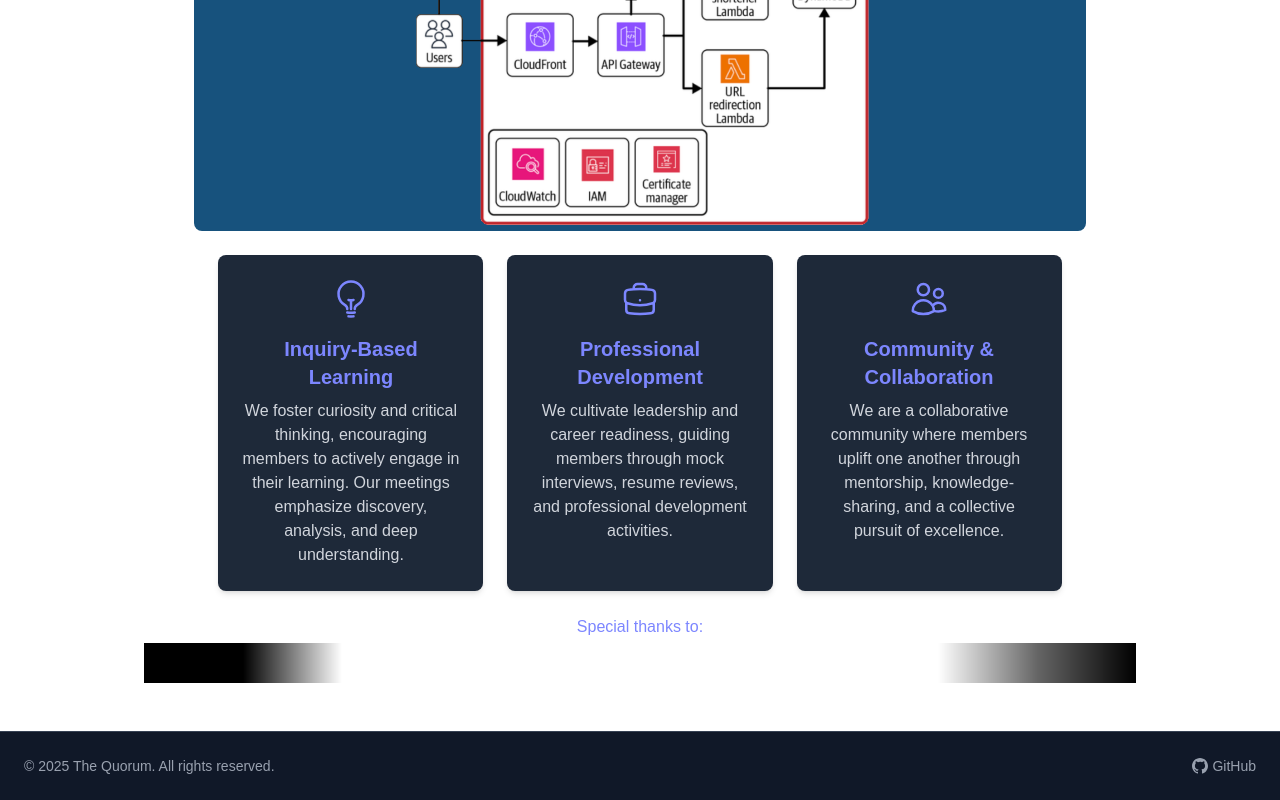
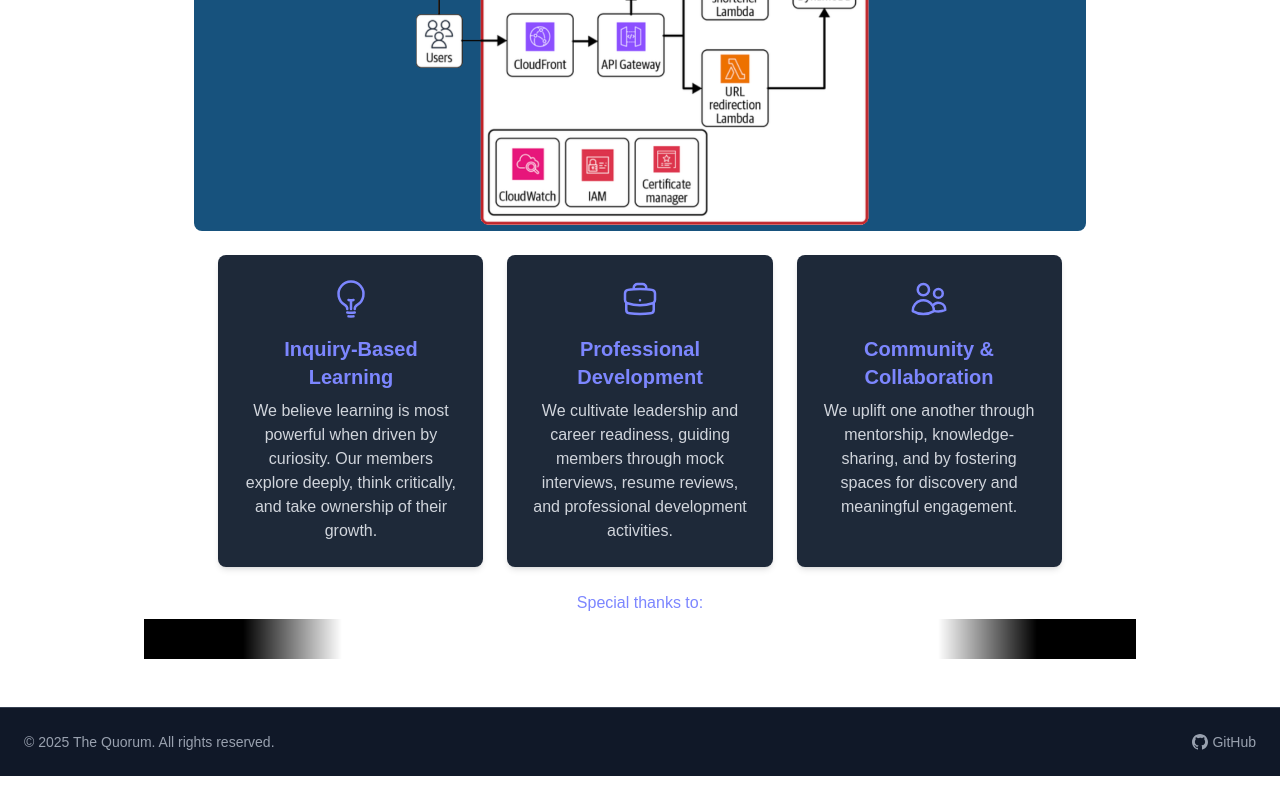
Before and after one commit to PiolineC/Systems-Design-Club, a Next.js app: page / in a window 1280 px wide. Shown: the part 500-1300 px from the top of the page. After the commit the page ends 1276 px from the top, so only its background shows below. Built offline with nearby package versions, Linux system fonts and the light colour scheme; grey boxes are pictures that could not be loaded.

Commit message:
Update mission statement

```diff
--- a/src/app/page.tsx
+++ b/src/app/page.tsx
@@ -36,7 +36,7 @@ export default function Home() {
               </svg>
             }
             title={<>Inquiry-Based<br />Learning</>}
-            description="We foster curiosity and critical thinking, encouraging members to actively engage in their learning. Our meetings emphasize discovery, analysis, and deep understanding."
+            description="We believe learning is most powerful when driven by curiosity. Our members explore deeply, think critically, and take ownership of their growth."
           />
 
           <ValueCard
@@ -78,7 +78,7 @@ export default function Home() {
               </svg>
             }
             title="Community & Collaboration"
-            description="We are a collaborative community where members uplift one another through mentorship, knowledge-sharing, and a collective pursuit of excellence."
+            description="We uplift one another through mentorship, knowledge-sharing, and by fostering spaces for discovery and meaningful engagement."
           />
         </div>
 
--- a/src/components/LogoScroller.tsx
+++ b/src/components/LogoScroller.tsx
@@ -10,10 +10,10 @@ export default function LogoScroller() {
       {/* Left Blur */}
       <div className="pointer-events-none absolute left-0 top-0 h-full w-1/5 bg-gradient-to-r from-black via-black /60 to-transparent z-10" />
       {/* Right Blur */}
-      <div className="pointer-events-none absolute right-0 top-0 h-full w-1/5 bg-gradient-to-l from-black via-black/60 to-transparent z-10" />
+      <div className="pointer-events-none absolute right-0 top-0 h-full w-1/5 bg-gradient-to-l from-black via-black /60 to-transparent z-10" />
 
       <div>
-        <Marquee gradient={false} speed={40}>
+        <Marquee gradient={false} speed={50}>
           {logos.map((logo, index) => (
             <div
               key={index}
```
